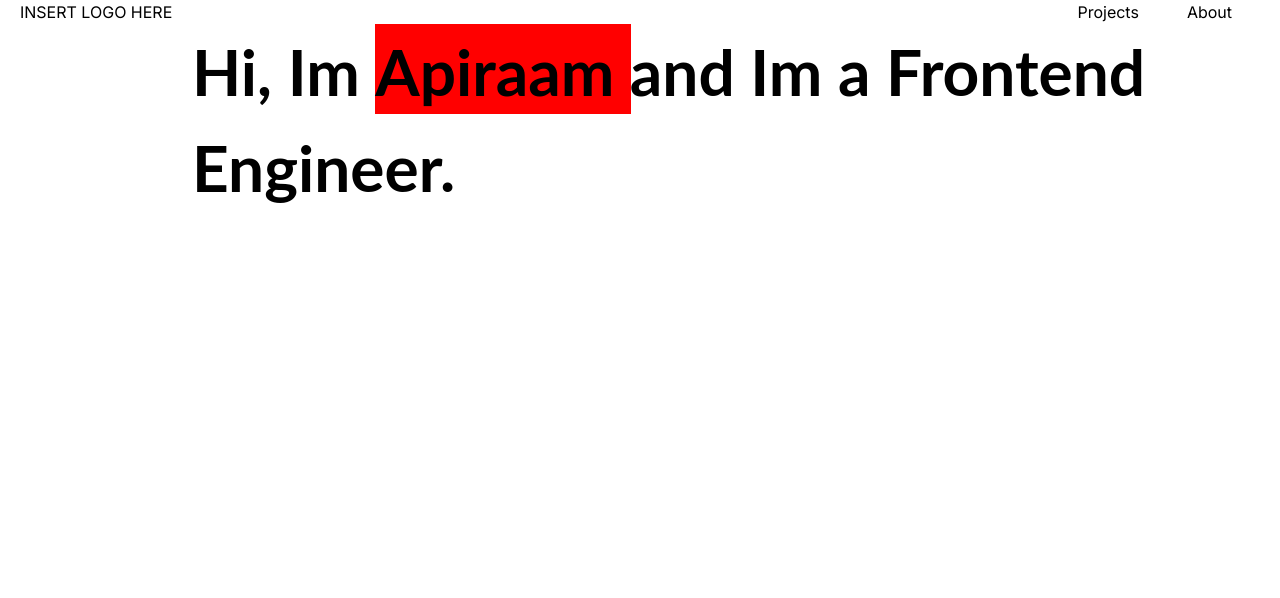
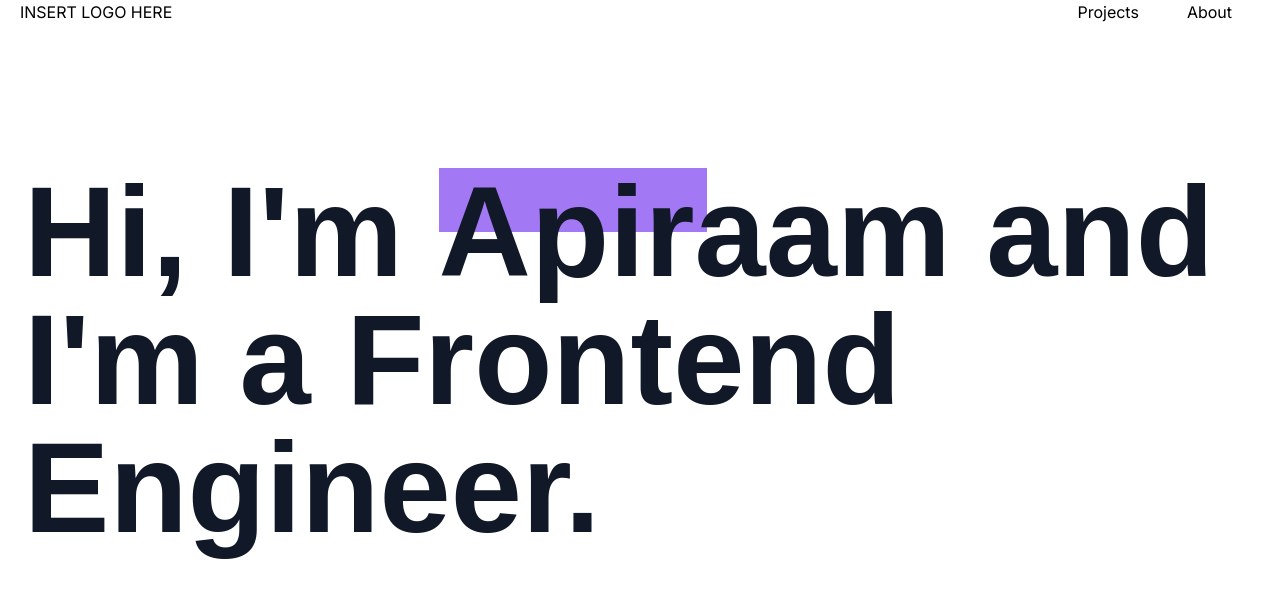
Before and after one commit to apiraam96/portfolio, a Next.js app: page / in a window 1280 px wide. Shown: the top 598 px of the page. Built offline with nearby package versions, Linux system fonts and the light colour scheme.

Commit message:
refactor: modularized code

```diff
--- /dev/null
+++ b/app/components/Introduction.tsx
@@ -0,0 +1,70 @@
+'use client'
+
+import Image from "next/image";
+import { gsap } from "gsap";
+import { useGSAP } from "@gsap/react";
+import { TextPlugin } from "gsap/TextPlugin";
+import { RoughEase } from "gsap/EasePack";
+import { useEffect, useRef } from "react";
+
+gsap.registerPlugin(TextPlugin);
+
+export default function Introduction() {
+  const words = [
+    " Frontend Engineer.",
+    " Backend Engineer.",
+    " Full Stack Engineer.",
+  ];
+  const text = useRef<HTMLInputElement>(null);
+
+  useGSAP(() => {
+    let cursor = gsap.to(".cursor", {
+      opacity: 0,
+      ease: "power2.inOut",
+      repeat: -1,
+    });
+
+    let andTimeline = gsap.timeline().pause();
+    andTimeline.add(
+      gsap.to(".and", { text: " and I'm a ", duration: 1 })
+    );
+
+    let boxTimeline = gsap.timeline();
+
+    boxTimeline
+      .to(".box", {
+        duration: 1,
+        width: "21vw",
+        delay: 0.5,
+        ease: "power4.inOut",
+      })
+      .to(".hi", {
+        duration: 1,
+        text: " Apiraam ",
+        onComplete: () => {
+          andTimeline.play();
+          masterTimeline.play();
+        },
+      })
+      .to(".box", { duration: 1, height: "5vw", ease: "elastic.out" });
+
+    let masterTimeline = gsap.timeline({ repeat: -1, delay: 1 }).pause();
+    words.forEach((word) => {
+      let timeline = gsap.timeline({ repeat: 1, yoyo: true, repeatDelay: 1 });
+      timeline.to(".text", { duration: 1, text: word });
+      masterTimeline.add(timeline);
+    });
+  });
+  return (
+    <div className="py-4 px-2 mt-20 mx-auto max-w-screen-xl sm:py-16 lg:px-6">
+    <h2 className="mb-4 text-9xl font-extrabold text-gray-900">
+      <span>Hi, I'm </span>
+      <span className="box"></span>
+      <span className="hi"></span>
+      <span className="and"></span>
+      <span className="text"></span>
+      <span className="cursor">_</span>
+    </h2>
+  </div>
+  )
+}
--- a/app/components/Navbar.tsx
+++ b/app/components/Navbar.tsx
@@ -4,7 +4,7 @@ export default function Navbar() {
   return (
     <>
       <nav>
-        <div className="flex justify-between items-center mx-auto max-w-screen-xl">
+        <div className="flex flex-wrap justify-between items-center mx-auto max-w-screen-xl">
           <div className="pl-5">
             <p>INSERT LOGO HERE</p>
           </div>
--- a/app/globals.css
+++ b/app/globals.css
@@ -2,6 +2,12 @@
 @tailwind components;
 @tailwind utilities;
 
+
+
+@font-face {
+  font-family: "Poppins";
+  src: url('https://fonts.googleapis.com/css2?family=Poppins:ital,wght@0,100;0,200;0,300;0,400;0,500;0,600;0,700;0,800;0,900;1,100;1,200;1,300;1,400;1,500;1,600;1,700;1,800;1,900&display=swap');
+}
 .navbar-links {
   display: flex;
   justify-content: space-between;
@@ -34,7 +40,7 @@ h1 {
   position: absolute;
   bottom: 1;
   display: inline-block;
-  background: red;
+  background: rgba(85, 4, 235, 0.537);
   height: 1vw;
   z-index: -1;
 }
@@ -42,3 +48,9 @@ h1 {
 h1 .hi {
   display: inline-block;
 }
+
+h2 {
+  font-family: "Poppins", sans-serif;
+  font-weight: 100;
+  font-style: normal;
+}
--- a/app/page.tsx
+++ b/app/page.tsx
@@ -1,76 +1,16 @@
-"use client";
+
 
 import Image from "next/image";
 import Navbar from "./components/Navbar";
-import { gsap } from "gsap";
-import { useGSAP } from "@gsap/react";
-import { TextPlugin } from "gsap/TextPlugin";
-import { RoughEase } from "gsap/EasePack";
-import { useEffect, useRef } from "react";
+import Introduction from "./components/Introduction";
 
-gsap.registerPlugin(TextPlugin);
 
 export default function Home() {
-  const words = [
-    " Frontend Engineer.",
-    " Backend Engineer.",
-    " Full Stack Engineer.",
-  ];
-  const text = useRef<HTMLInputElement>(null);
-
-  useGSAP(() => {
-    let cursor = gsap.to(".cursor", {
-      opacity: 0,
-      ease: "power2.inOut",
-      repeat: -1,
-    });
-
-    let andTimeline = gsap.timeline().pause();
-    andTimeline.add(
-      gsap.to(".and", { text: " and Im a ", duration: 1 })
-    );
-
-    let boxTimeline = gsap.timeline();
-
-    boxTimeline
-      .to(".box", {
-        duration: 1,
-        width: "20vw",
-        delay: 0.5,
-        ease: "power4.inOut",
-      })
-      .from(".hi", {
-        duration: 1,
-        y: "-7vw",
-        ease: "power3.out",
-        onComplete: () => {
-          andTimeline.play();
-          masterTimeline.play();
-        },
-      })
-      .to(".box", { duration: 1, height: "7vw", ease: "elastic.out" });
-
-    let masterTimeline = gsap.timeline({ repeat: -1, delay: 1 }).pause();
-    words.forEach((word) => {
-      let timeline = gsap.timeline({ repeat: 1, yoyo: true, repeatDelay: 1 });
-      timeline.to(".text", { duration: 1, text: word });
-      masterTimeline.add(timeline);
-    });
-  });
 
   return (
     <main>
       <Navbar />
-      <div>
-        <h1>
-          <span>Hi, Im </span>
-          <span className="box"></span>
-          <span className="hi"> Apiraam </span>
-          <span className="and"></span>
-          <span className="text"></span>
-          <span className="cursor">_</span>
-        </h1>
-      </div>
+      <Introduction />
     </main>
   );
 }
```
